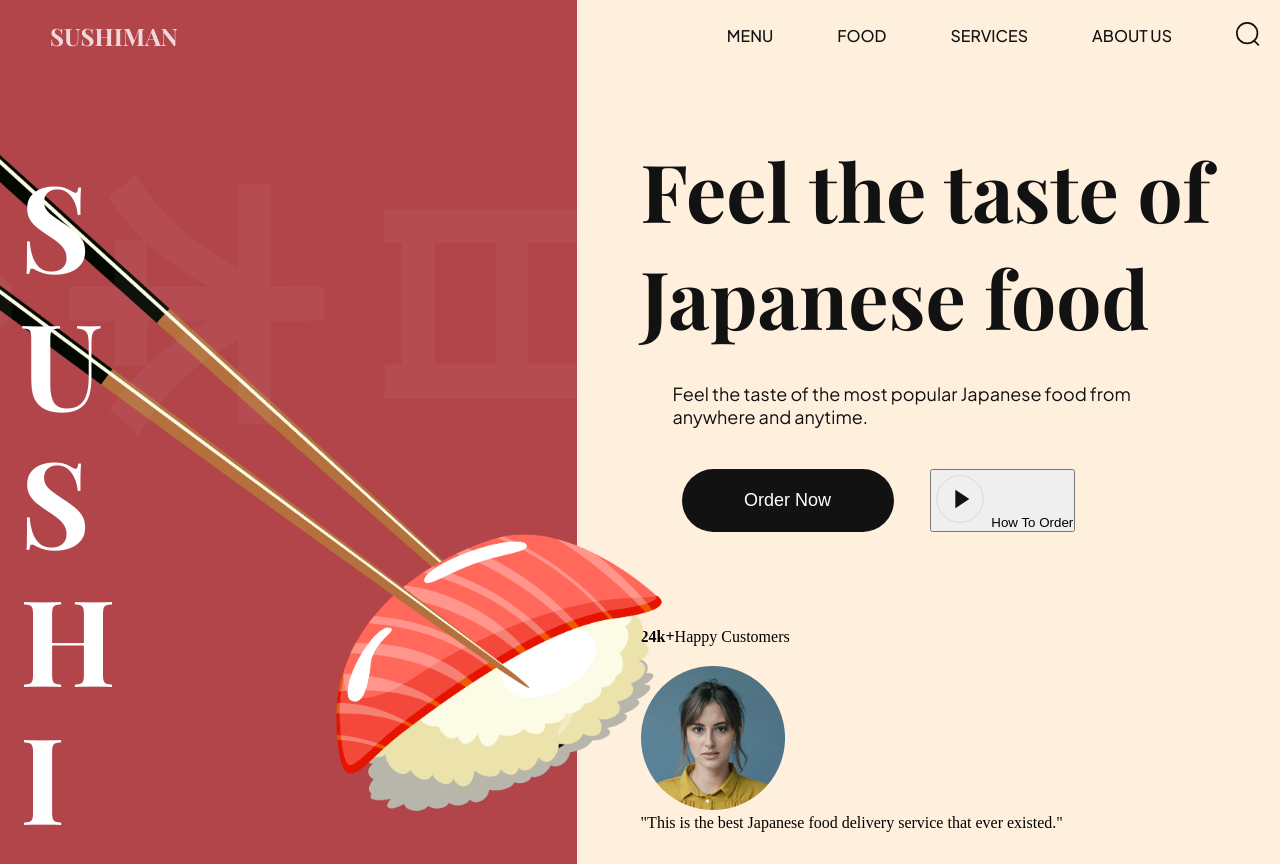
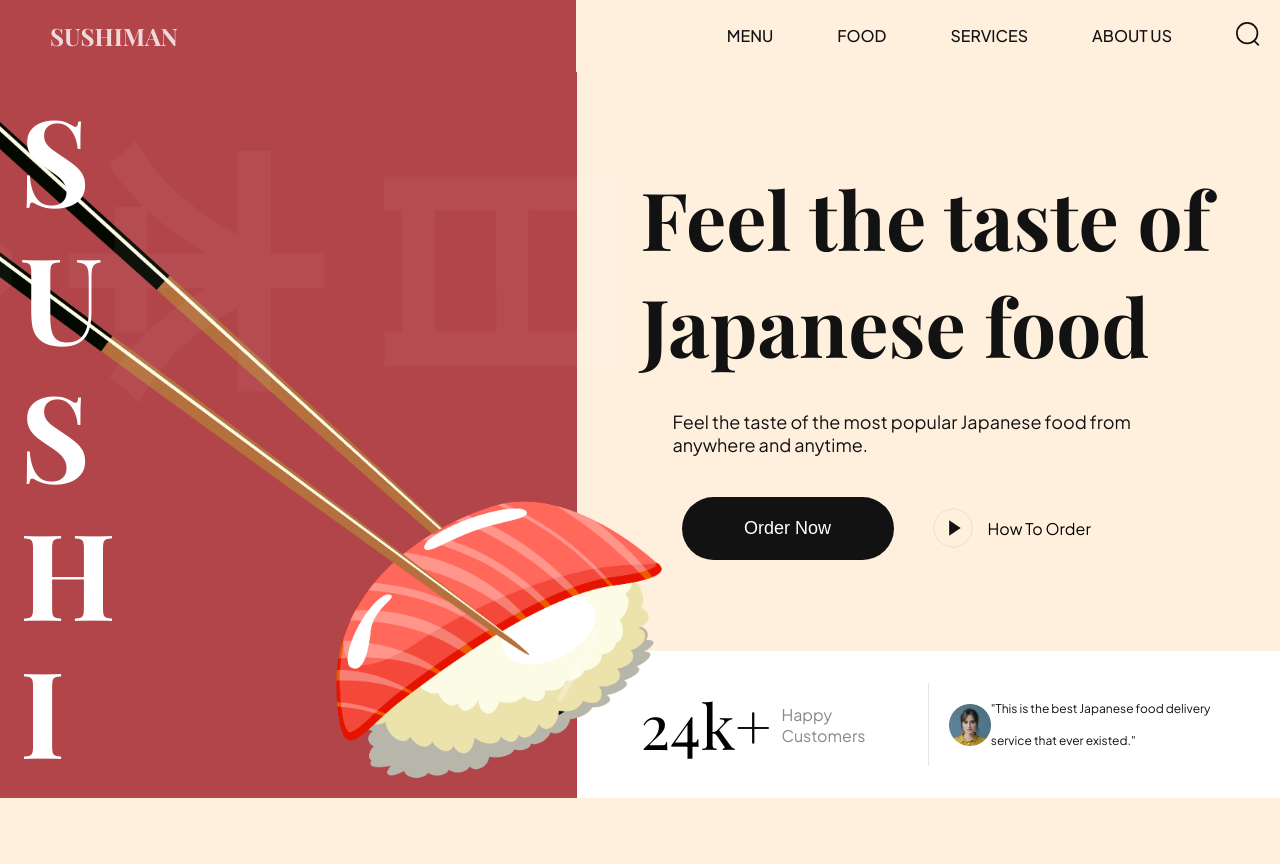
Before and after one commit to isaac-lal/tatakae, a website built with Vite: page index.html in a window 1280 px wide. After the commit the page ends 800 px from the top, so only its background shows below. Built offline with nearby package versions, Linux system fonts and the light colour scheme.

Commit message:
Completed hero section

```diff
--- a/index.html
+++ b/index.html
@@ -82,7 +82,7 @@
 
           <div class="hero-content__buttons">
             <button class="hero-content__order-button">Order Now</button>
-            <button class="hero-content__play.button">
+            <button class="hero-content__play-button">
               <img
                 src="assets/play-circle.svg"
                 alt="play"
@@ -99,12 +99,23 @@
           </div>
 
           <div class="hero-content__review">
-            <img src="assets/user.png" alt="user">
-            <p>"This is the best Japanese food delivery service that ever existed."</p>
+            <img
+              src="assets/user.png"
+              alt="user"
+            />
+            <p>
+              "This is the best Japanese food delivery service that ever
+              existed."
+            </p>
           </div>
         </div>
       </div>
     </section>
+
+    <section
+      class="about-us"
+      id="about-us"
+    ></section>
     <script
       type="module"
       src="/index.js"
--- a/styles/sections/header.css
+++ b/styles/sections/header.css
@@ -32,7 +32,7 @@
 .header__menu,
 .header__menu-mobile {
   padding: 20px;
-  flex: 1.235;
+  flex: 1.237;
   display: flex;
   justify-content: flex-end;
   align-items: center;
--- a/styles/sections/hero.css
+++ b/styles/sections/hero.css
@@ -97,7 +97,7 @@
   font-size: 16px;
   line-height: 19px;
   color: var(--black-200);
-  font-family: var(--plus-jakarta-sans_);
+  font-family: var(--plus-jakarta-sans);
   cursor: pointer;
 }
 
@@ -113,4 +113,49 @@
   display: flex;
   flex-wrap: wrap;
   gap: 20px;
+
+  background: var(--color-white);
 }
+
+.hero-content__customer {
+  flex: 1;
+  gap: 10px;
+}
+
+.hero-content__customer h4 {
+  font-size: 62px;
+  font-weight: 400;
+  font-family: var(--playfair-display);
+}
+
+.hero-content__customer p {
+  font-size: 16px;
+  font-weight: 400;
+  font-family: var(--plus-jakarta-sans);
+  color: var(--secondary-color);
+  opacity: 0.5;
+}
+
+.hero-content__review {
+  flex: 1;
+  display: flex;
+  align-items: center;
+  gap: 10;
+  padding-left: 20px;
+  border-left: 1px solid rgba(2, 2, 2, 0.1);
+  min-width: 200px;
+}
+
+.hero-content__review img {
+  width: 42px;
+  height: 42px;
+  object-fit: contain;
+}
+
+.hero-content__review p {
+  font-size: 12px;
+  font-weight: 400;
+  line-height: 32px;
+  font-family: var(--plus-jakarta-sans);
+  color: var(--secondary-color);
+}
```
Also changed, not shown: styles/index.css (+11 -11 lines).
